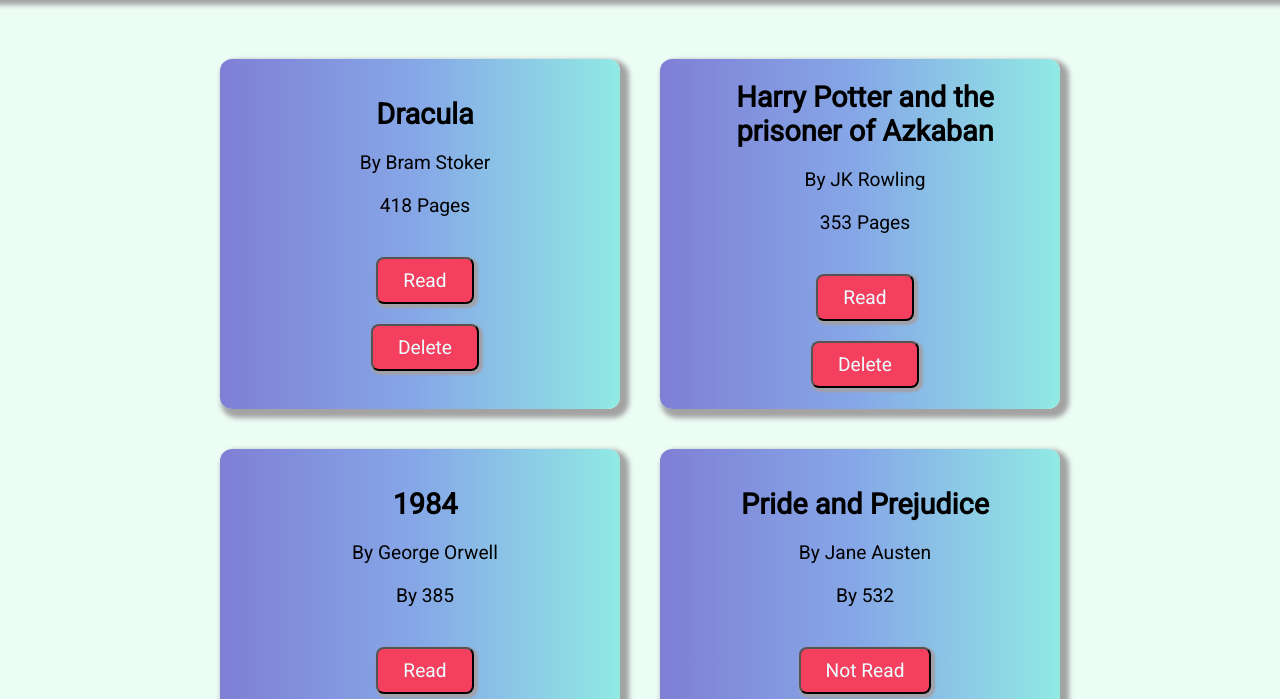
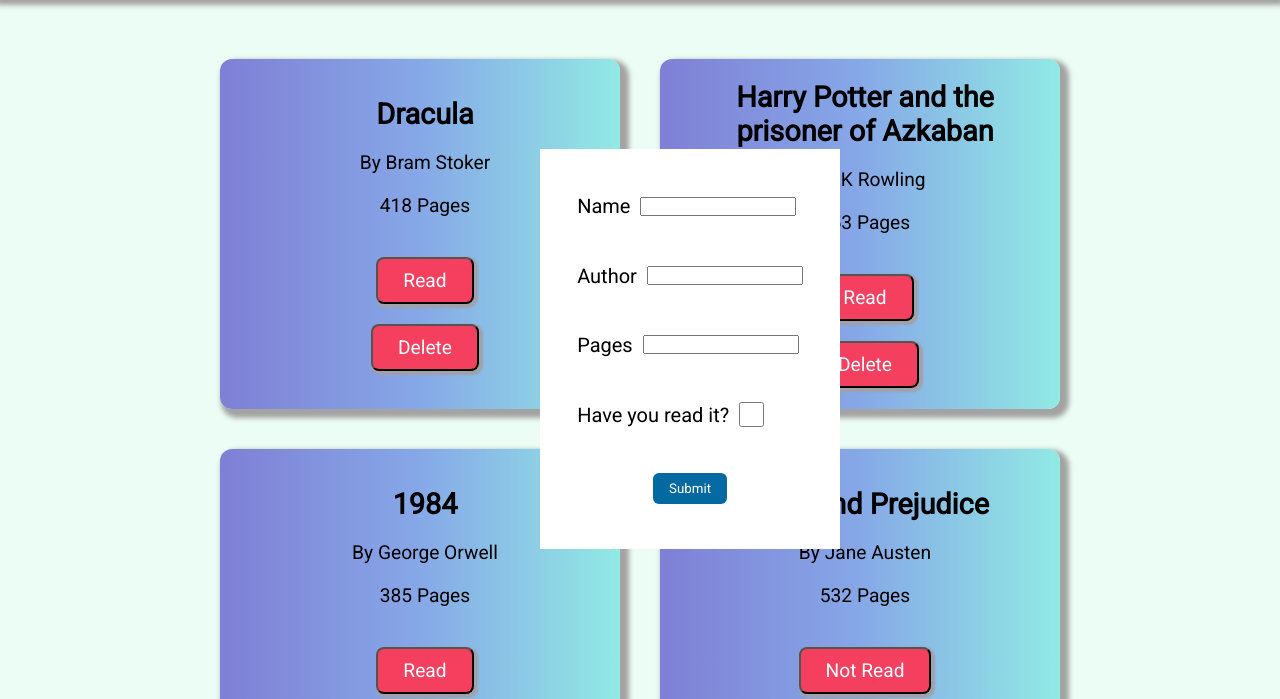
Before and after one commit to Asatyam/Library, a website: page index.html in a window 1280 px wide. Both pictures are taken after a click on the button "+ Add Book". Shown: the part 101-800 px from the top of the page. Drawn offline with Linux system fonts and the light colour scheme.

Commit message:
Add the style to form

```diff
--- a/index.html
+++ b/index.html
@@ -36,6 +36,7 @@
                 </div>
             </div>
         </div>
+    </div>
     <div class="form-container">
         <form action="">
             <div class="form-input">
@@ -54,9 +55,8 @@
                 <label for="read">Have you read it?</label>
                 <input type="checkbox" id="read" name="read">
             </div>
-                <button type="submit">Submit</button>
+            <button type="submit" class="submitBtn">Submit</button>
         </form>
-        </div>
     </div>
 </body>
 </html>
--- a/script.js
+++ b/script.js
@@ -1,4 +1,6 @@
 const books = [];
+const main = document.querySelector('.main');
+const formContainer = document.querySelector('.form-container');
 
 function Book(name, author, pages, read) {
   this.name = name;
@@ -22,7 +24,7 @@
   const readBtn = document.createElement('button');
   namePara.textContent = currBook.name;
   authorPara.textContent = `By ${currBook.author}`;
-  pagesPara.textContent = `By ${currBook.pages}`;
+  pagesPara.textContent = `${currBook.pages} Pages`;
   readBtn.textContent = currBook.read ? 'Read' : 'Not Read';
   const deleteBtn = document.createElement('button');
   deleteBtn.textContent = 'Delete';
@@ -43,5 +45,17 @@
   }
 }
 
+function eventListeners() {
+  const addBookBtn = document.querySelector('.addBook>button');
+
+  addBookBtn.addEventListener('click', (e) => {
+    main.style['z-index'] = -1;
+    formContainer.style['z-index'] = '1';
+    formContainer.style.display = 'flex';
+    formContainer.style['justify-content'] = 'center';
+  });
+}
+
 displayBooks();
 createBook(book3);
+eventListeners();
--- a/style.css
+++ b/style.css
@@ -15,6 +15,7 @@
     min-height: 100%;
 }
 .main{
+    position: relative;
     min-height: 100vh;
     width: 100vw;
     background-color: antiquewhite;
@@ -117,3 +118,43 @@
 /*=============================================================================================================*/
 
 /*Form-container*/
+
+.form-container{
+
+position: fixed;
+    width: 300px;
+    height: 400px;
+    top: 50%;
+    left: 50%;
+    margin-top: -150px;
+    margin-left: -100px;
+    background-color: white;
+   display: none;
+
+}
+form{
+
+    display: flex;
+    flex-direction: column;
+    justify-content: space-evenly;
+}
+.form-input{
+    display: flex;
+    font-size:20px;
+    align-items: center;
+    gap:10px;
+}
+input[type="checkbox"]{
+    height:25px;
+    width: 25px;
+    align-self: center;
+}
+.submitBtn{
+    padding:8px 16px;
+    justify-content: center;
+    align-self: center;
+    background-color: #0369a1;
+    color:white;
+    border:none;
+    border-radius:6px;
+}
```
Lines whose indentation alone changed are shown as unchanged.
